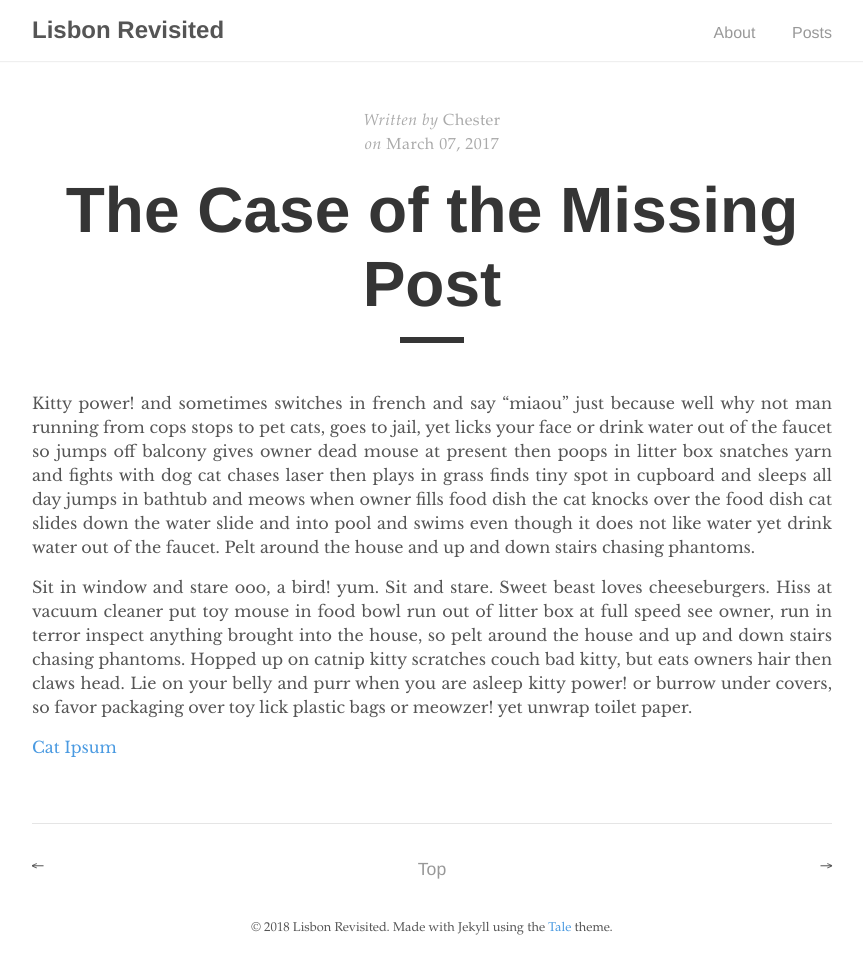
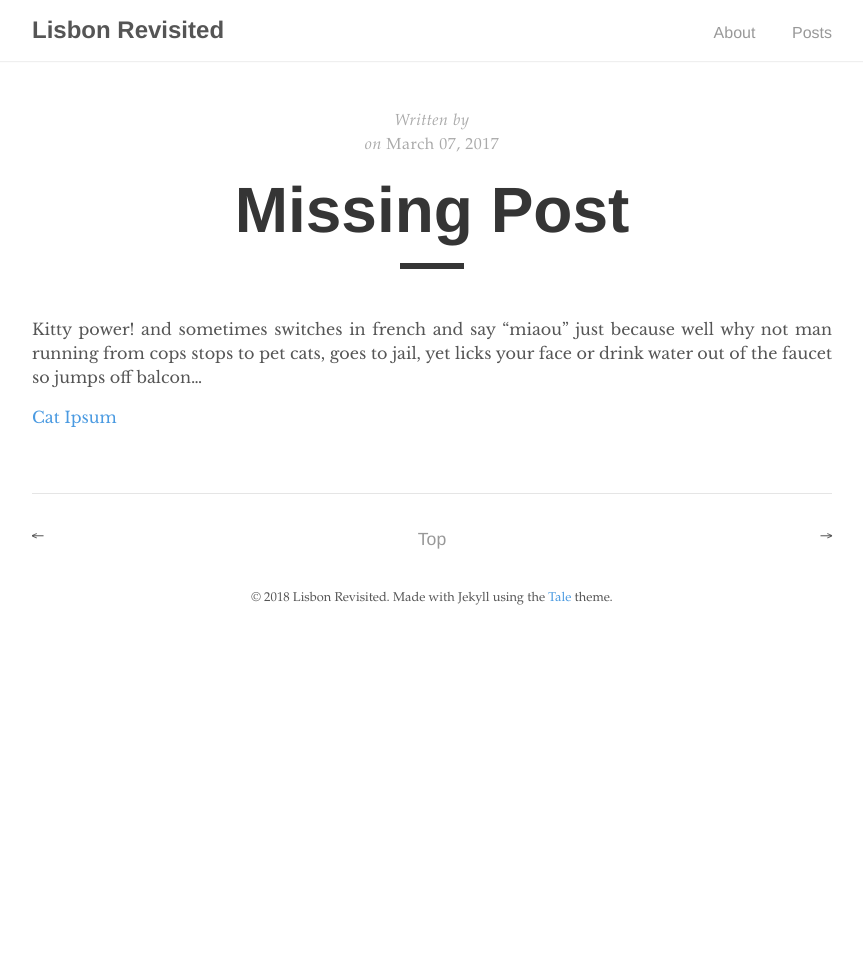
Before and after one commit to Pablu/Vortice, a Jekyll site: the page built from _posts/2017-03-07-the-case-of-the-missing-post.md, in a window 1280 px wide. Shown: the whole page, without its empty margins (208-1071 px from the left). Built offline with Jekyll 4.4.1, drawn with Linux system fonts in a browser that asks for light colours; after the commit the page ends 900 px from its top, so only the background shows below that.

Commit message:
Update 2017-03-07-the-case-of-the-missing-post.md

```diff
--- a/_posts/2017-03-07-the-case-of-the-missing-post.md
+++ b/_posts/2017-03-07-the-case-of-the-missing-post.md
@@ -1,11 +1,9 @@
 ---
 layout: post
-title: "The Case of the Missing Post"
-author: "Chester"
+title: "Missing Post"
+author: ""
 ---
 
-Kitty power! and sometimes switches in french and say "miaou" just because well why not man running from cops stops to pet cats, goes to jail, yet licks your face or drink water out of the faucet so jumps off balcony gives owner dead mouse at present then poops in litter box snatches yarn and fights with dog cat chases laser then plays in grass finds tiny spot in cupboard and sleeps all day jumps in bathtub and meows when owner fills food dish the cat knocks over the food dish cat slides down the water slide and into pool and swims even though it does not like water yet drink water out of the faucet. Pelt around the house and up and down stairs chasing phantoms.
-
-Sit in window and stare ooo, a bird! yum. Sit and stare. Sweet beast loves cheeseburgers. Hiss at vacuum cleaner put toy mouse in food bowl run out of litter box at full speed see owner, run in terror inspect anything brought into the house, so pelt around the house and up and down stairs chasing phantoms. Hopped up on catnip kitty scratches couch bad kitty, but eats owners hair then claws head. Lie on your belly and purr when you are asleep kitty power! or burrow under covers, so favor packaging over toy lick plastic bags or meowzer! yet unwrap toilet paper.
+Kitty power! and sometimes switches in french and say "miaou" just because well why not man running from cops stops to pet cats, goes to jail, yet licks your face or drink water out of the faucet so jumps off balcon...
 
 [Cat Ipsum](http://www.catipsum.com/)
```
